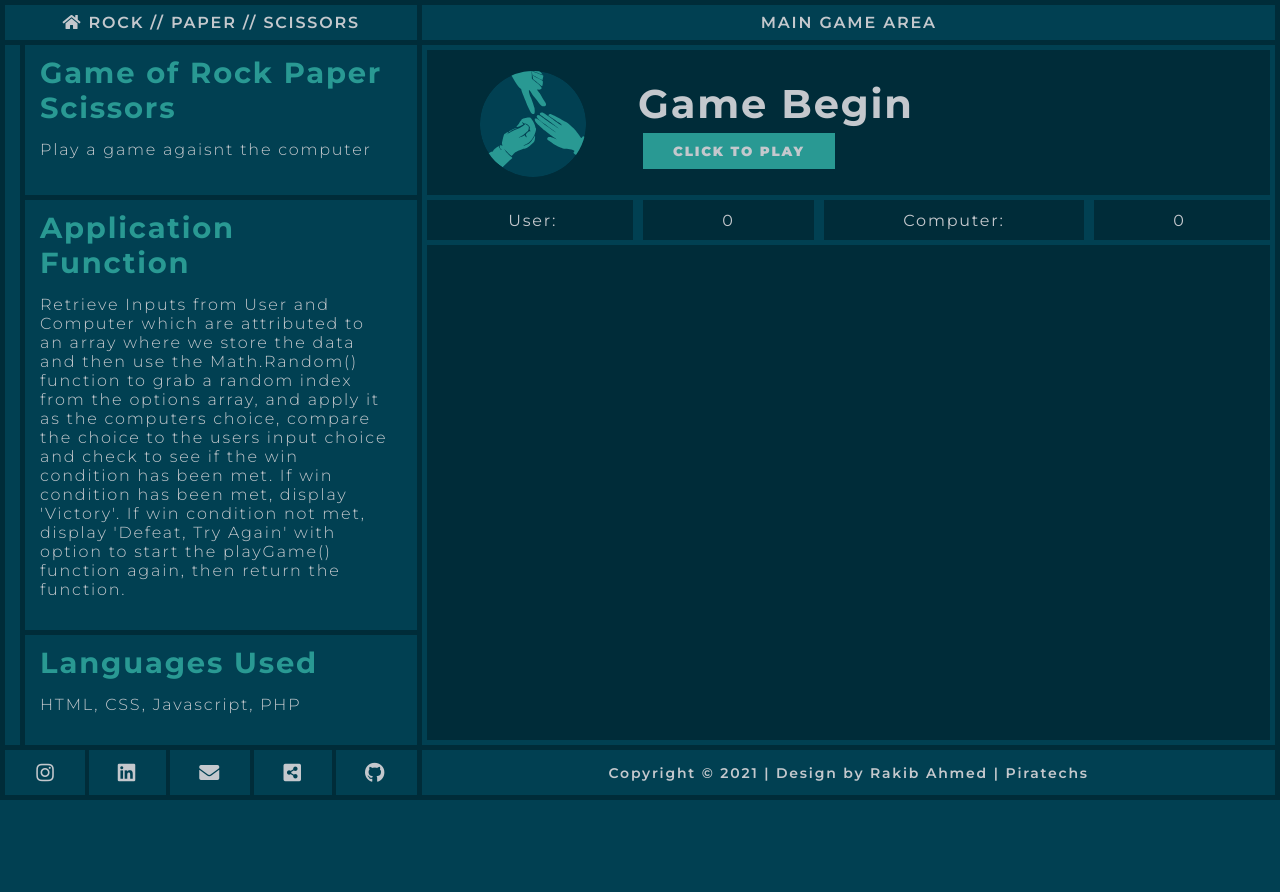
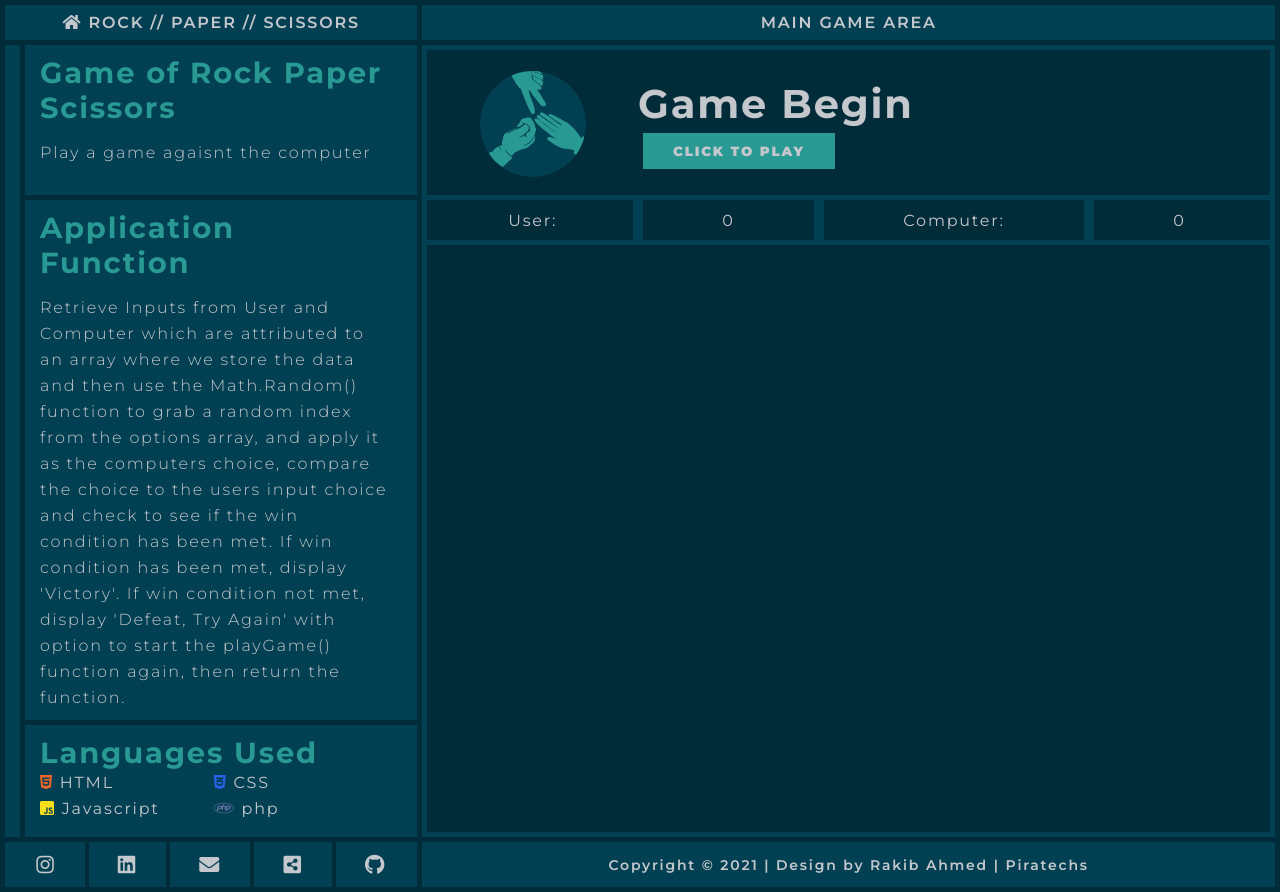
Before and after one commit to strawhat19/Rock-Paper-Scisssors, a plain HTML site: page index.html in a window 1280 px wide. Before the commit the page ends 800 px from the top, so only its background shows below. Drawn offline with Linux system fonts and the light colour scheme.

Commit message:
Changes to Responsiveness and List Items, also Scroll Bar CSS

```diff
--- a/assets/style.css
+++ b/assets/style.css
@@ -17,6 +17,10 @@
     --aquaGreen: #299993;
     --linkBlue: #2788c7;
     --softWhite: #c4c8cd;
+    --html: #f16529;
+    --css: #2862e9;
+    --js: #f7df1e;
+    --php: #7377ad;
 }
 
 /* Main Site Controller */
@@ -45,15 +49,37 @@ body {
 }
 
 /* Global Elements */
+::selection {
+    background: var(--aquaGreen);
+    color: var(--aquaDark);
+}
+
+::-webkit-scrollbar {
+    background: var(--aqua);
+    opacity: 0;
+    width: 5px;
+}
+::-webkit-scrollbar-thumb {
+    background: var(--aquaGreen);
+    width: 5px;
+}
+::-webkit-scrollbar-corner {
+    display: none;
+    height: 0;
+}
+::-webkit-scrollbar-track-piece {
+    display: none;
+    height: 0;
+}
+::-webkit-scrollbar-button {
+    display: none;
+    height: 0;
+}
+
 a {
     color: var(--softWhite);
     text-decoration: none;
     font-weight: 600;
-}
-
-::selection {
-    background: var(--aquaGreen);
-    color: var(--aquaDark);
 }
 
 header {
@@ -86,6 +112,7 @@ header h2 {
     color: var(--softWhite);
     font-size: 16px;
     margin: 15px 0 0;
+    line-height: 26px;
     font-weight: 300;
 }
 
@@ -169,16 +196,61 @@ header h2 {
     color: var(--aquaGreen);
 }
 .appContent.appDescription {
+    overflow-x: hidden;
     grid-area: appDescription;
     overflow: scroll;
     border-top: solid 5px var(--aquaDark);
     border-bottom: solid 5px var(--aquaDark);
 }
 .appContent.appDescription::-webkit-scrollbar {
+    background: var(--aqua);
+    opacity: 0;
+    width: 5px;
+}
+.appContent.appDescription::-webkit-scrollbar-thumb {
+    background: var(--aquaGreen);
+    width: 5px;
+}
+.appContent.appDescription::-webkit-scrollbar-corner {
     display: none;
+    height: 0;
+}
+.appContent.appDescription::-webkit-scrollbar-track-piece {
+    display: none;
+    height: 0;
+}
+.appContent.appDescription::-webkit-scrollbar-button {
+    display: none;
+    height: 0;
 }
 .appContent.appLanguages {
     grid-area: appLanguages;
+}
+.languagesList {
+    list-style-type: none;
+    width: 100%;
+    display: flex;
+    flex-wrap: wrap;
+    justify-content: center;
+    align-items: center;
+    font-size: 16px;
+    line-height: 26px;
+}
+.language {
+    width: 50%;
+    list-style-type: none;
+}
+.html i {
+    color: var(--html);
+}
+.css i {
+    color: var(--css);
+}
+.js i {
+    color: var(--js);
+}
+.php i {
+    color: var(--php);
 }
 
 /* Begin Main Game Area Code */
--- a/index.html
+++ b/index.html
@@ -33,7 +33,12 @@
             </div>
             <div class="appContent appLanguages">
                 <h1>Languages Used</h1>
-                <h2>HTML, CSS, Javascript, PHP</h2>
+                <ul class="languagesList">
+                    <li class="language html"><i class="fab fa-html5"></i> HTML</li>
+                    <li class="language css"><i class="fab fa-css3-alt"></i> CSS</li>
+                    <li class="language js"><i class="fab fa-js-square"></i> Javascript</li>
+                    <li class="language php"><i class="fab fa-php"></i> php</li>
+                </ul>
             </div>
         </div>
         <!-- Sidebar Footer Socials -->
```
